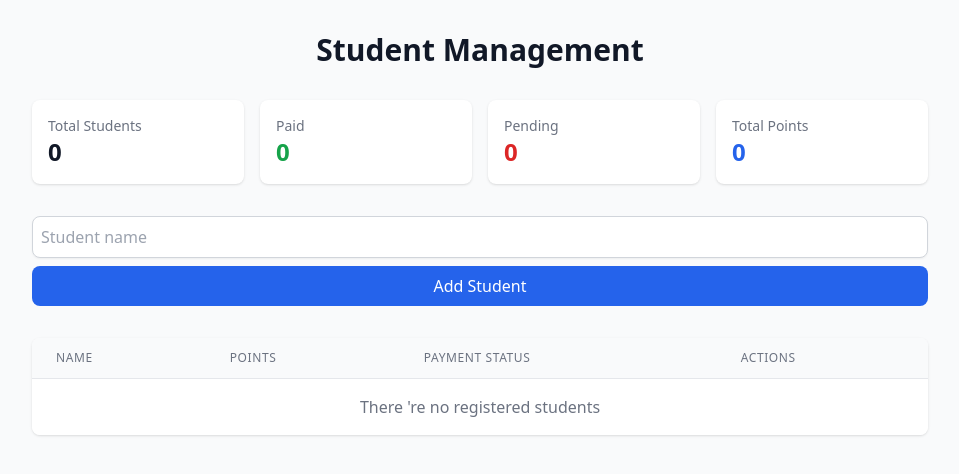
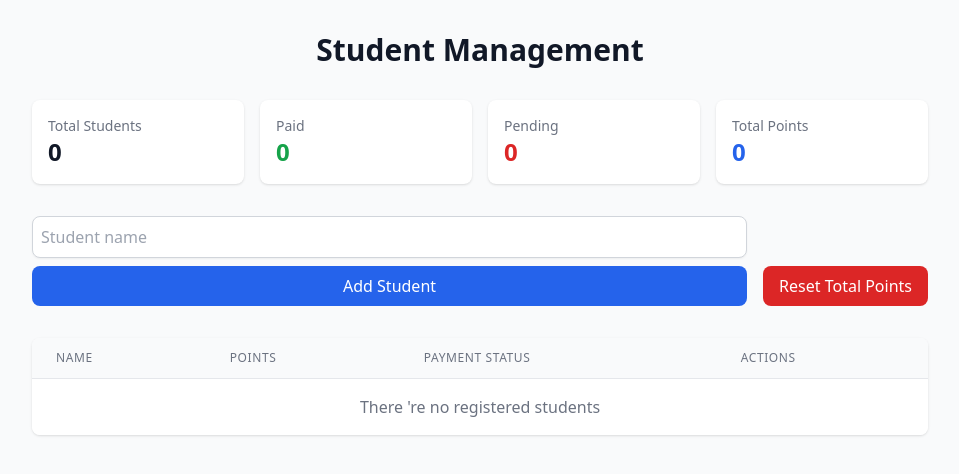
Before and after one commit to chicibelito70/Student-Points-Management-System, a React (Vite) app: page / in a window 1280 px wide. Shown: the top 474 px of the page, without its empty margins (160-1119 px from the left). Built offline with nearby package versions, Linux system fonts and the light colour scheme.

Commit message:
feat: add total points tracking and reset functionality in student management

```diff
--- a/src/App.tsx
+++ b/src/App.tsx
@@ -10,10 +10,18 @@ function App() {
   const [newStudentName, setNewStudentName] = useState('');
   const [showError, setShowError] = useState(false);
   const [confirmingPayment, setConfirmingPayment] = useState<string | null>(null);
+  const [totalPoints, setTotalPoints] = useState(() => {
+    const savedTotalPoints = localStorage.getItem('totalPoints');
+    return savedTotalPoints ? JSON.parse(savedTotalPoints) : 0;
+  });
 
   useEffect(() => {
     localStorage.setItem('students', JSON.stringify(students));
   }, [students]);
+
+  useEffect(() => {
+    localStorage.setItem('totalPoints', JSON.stringify(totalPoints));
+  }, [totalPoints]);
 
   const addStudent = (e: React.FormEvent) => {
     e.preventDefault();
@@ -40,6 +48,7 @@ function App() {
         ? { ...student, points: student.points + 25 }
         : student
      ));
+    setTotalPoints(totalPoints + 25);
   };
 
   const removePoints = (studentId: string) => {
@@ -48,6 +57,7 @@ function App() {
         ? { ...student, points: student.points - 25 }
         : student
      ));
+    setTotalPoints(totalPoints - 25);
   };
 
   const togglePaid = (studentId: string) => {
@@ -67,11 +77,14 @@ function App() {
     setStudents(students.filter(student => student.id !== studentId));
   };
 
+  const resetTotalPoints = () => {
+    setTotalPoints(0);
+  };
+
   // Calculate payment statistics
   const totalStudents = students.length;
   const paidStudents = students.filter(s => s.paid).length;
   const pendingStudents = totalStudents - paidStudents;
-  const totalPoints = students.reduce((sum, student) => sum + student.points, 0);
 
   return (
     <div className="min-h-screen bg-gray-50 py-8 px-4 overflow-x-auto">
@@ -100,8 +113,9 @@ function App() {
           </div>
         </div>
 
-        {/* Form to add students */}
-        <form onSubmit={addStudent} className="mb-8">
+        {/* Form to add students and reset total points */}
+        <div className="flex gap-4 mb-8">
+          <form onSubmit={addStudent} className="flex-1">
             <div className="flex flex-col gap-2">
               <div className="relative">
                 <input
@@ -124,12 +138,21 @@ function App() {
               </div>
               <button
                 type="submit"
-              className="bg-blue-600 text-white px-4 py-2 rounded-lg hover:bg-blue-700 transition-colors"
+                className="bg-blue-600 text-white px-4 py-2 rounded-lg hover:bg-blue-700 transition-colors w-full"
               >
                 Add Student
               </button>
             </div>
           </form>
+          <div className="flex flex-col justify-end">
+            <button
+              onClick={resetTotalPoints}
+              className="bg-red-600 text-white px-4 py-2 rounded-lg hover:bg-red-700 transition-colors w-full"
+            >
+              Reset Total Points
+            </button>
+          </div>
+        </div>
 
         {/* Student List */}
         <div className="bg-white rounded-lg shadow overflow-x-auto">
```
Lines whose indentation alone changed are shown as unchanged.
